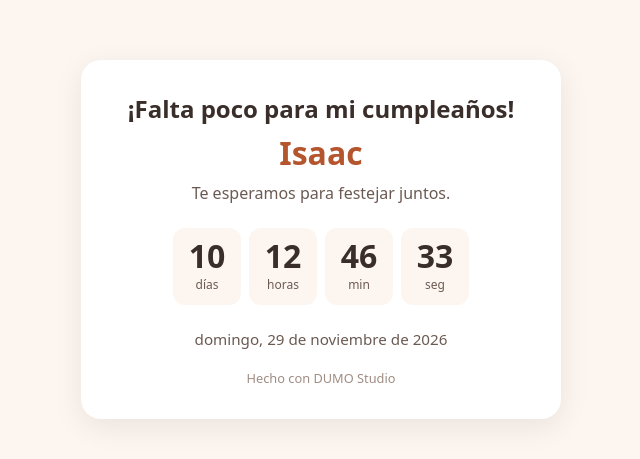
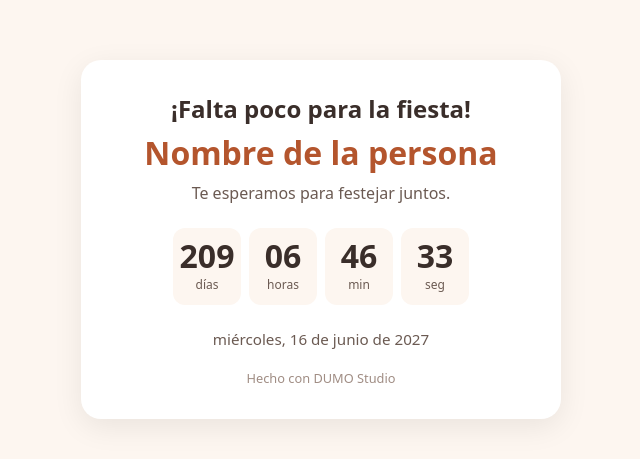
Before and after one commit to dumostudio/countdown, a plain HTML site: page index.html in a window 1280 px wide. Shown: the part 161-620 px from the top of the page, without its empty margins (319-959 px from the left). Drawn offline with Linux system fonts and the light colour scheme.

Commit message:
README corto y ejemplo generico

```diff
--- a/index.html
+++ b/index.html
@@ -78,12 +78,12 @@
   //   botón de WhatsApp no se muestra.
   // ============================================================
   const CONFIG = {
-    titulo: "¡Falta poco para mi cumpleaños!",
-    nombre: "Isaac",
+    titulo: "¡Falta poco para la fiesta!",
+    nombre: "Nombre de la persona",
     mensaje: "Te esperamos para festejar juntos.",
-    fecha: "2026-11-29T00:00:00-06:00",
+    fecha: "2027-06-15T18:00:00-06:00",
     whatsapp: "",
-    mensajeWhatsapp: "Hola, confirmo mi asistencia al cumpleaños de Isaac."
+    mensajeWhatsapp: "Hola, confirmo mi asistencia."
   };
 
   const meta = new Date(CONFIG.fecha);
```
Also changed, not shown: 1 other file.
